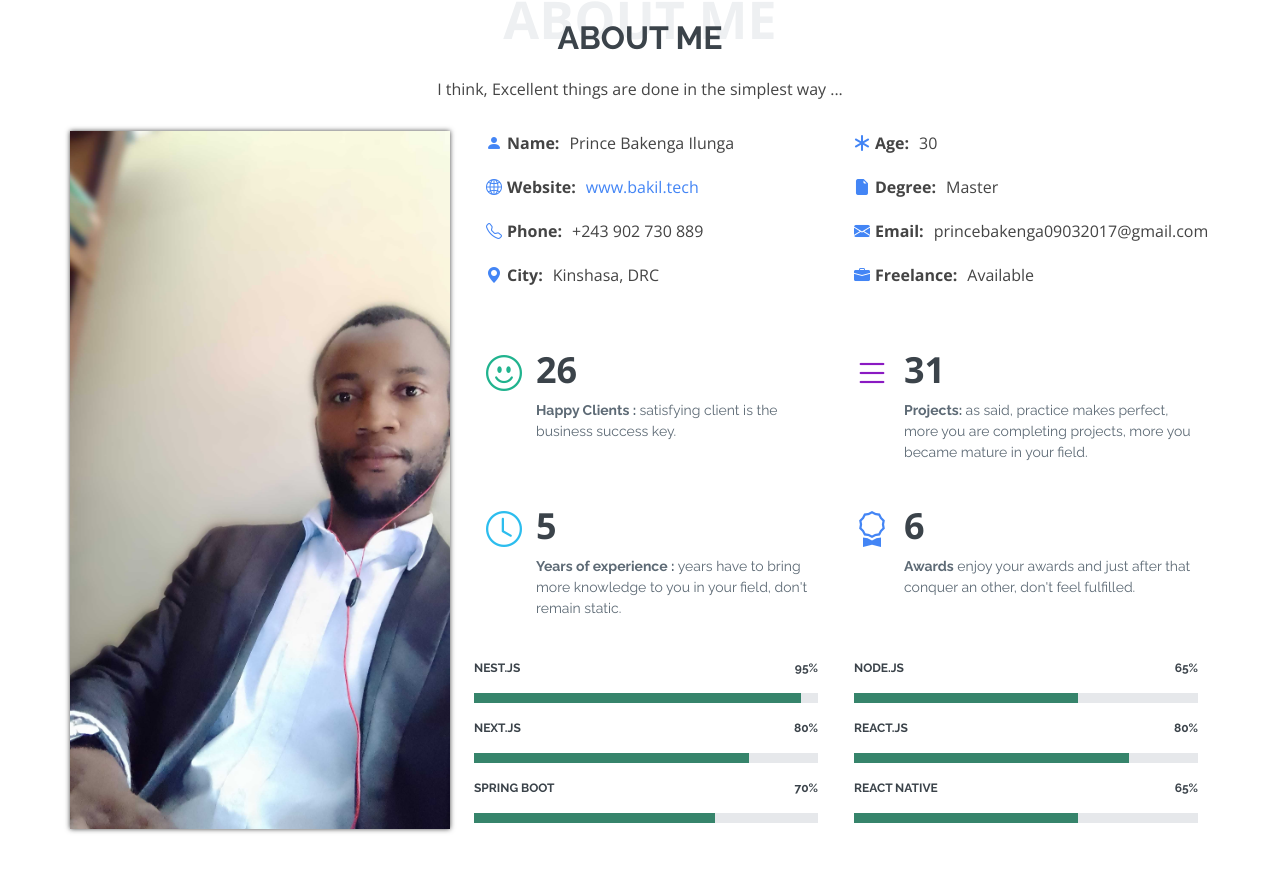
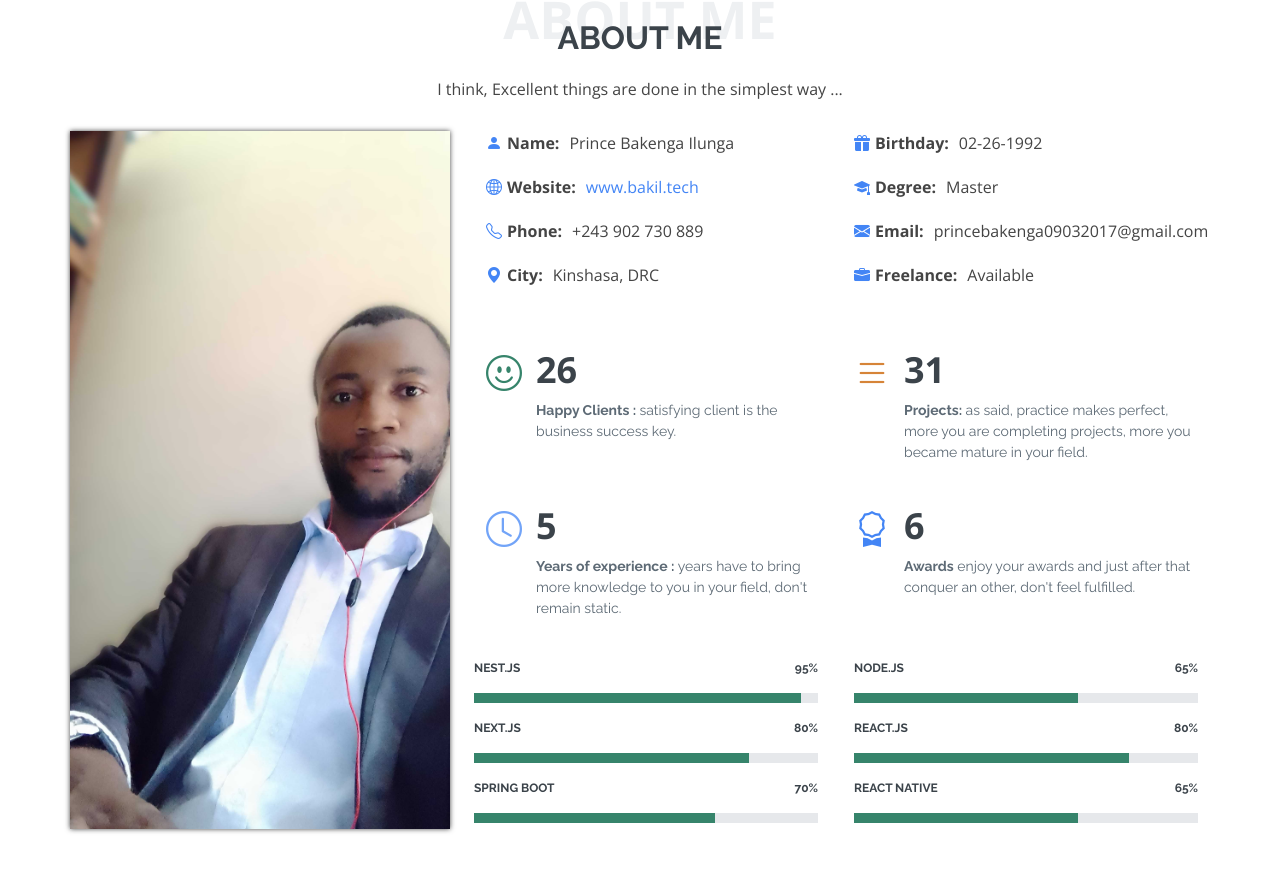
Before and after one commit to princebak/bip-pf1, a plain HTML site: page index.html in a window 1280 px wide. Shown: the part 871-1742 px from the top of the page. Drawn offline with nearby package versions, Linux system fonts and the light colour scheme.

Commit message:
icons color changed

```diff
--- a/index.html
+++ b/index.html
@@ -117,8 +117,8 @@
                 </div>
                 <div class="col-lg-6">
                   <ul>
-                    <li><i class="bi bi-asterisk"></i> <strong>Age:</strong> <span>30</span></li>
-                    <li><i class="bi bi-file-earmark-fill"></i> <strong>Degree:</strong> <span>Master</span></li>
+                    <li><i class="bi bi-gift-fill"></i> <strong>Birthday:</strong> <span>02-26-1992</span></li>
+                    <li><i class="bi bi-mortarboard-fill"></i> <strong>Degree:</strong> <span>Master</span></li>
                     <li><i class="bi bi-envelope-fill"></i> <strong>Email:</strong> <span>princebakenga09032017@gmail.com</span></li>
                     <li><i class="bi bi-briefcase-fill"></i> <strong>Freelance:</strong> <span>Available</span></li>
                   </ul>
@@ -127,7 +127,7 @@
               <div class="row mt-n4">
                 <div class="col-md-6 mt-5 d-md-flex align-items-md-stretch">
                   <div class="count-box">
-                    <i class="bi bi-emoji-smile" style="color: #20b38e;"></i>
+                    <i class="bi bi-emoji-smile" style="color: #36846B;"></i>
                     <span data-purecounter-start="0" data-purecounter-end="26" data-purecounter-duration="1" class="purecounter"></span>
                     <p><strong>Happy Clients : </strong> satisfying client is the business success key.</p>
                   </div>
@@ -135,7 +135,7 @@
 
                 <div class="col-md-6 mt-5 d-md-flex align-items-md-stretch">
                   <div class="count-box">
-                    <i class="bi bi-list" style="color: #8a1ac2;"></i>
+                    <i class="bi bi-list" style="color: #D68438;"></i>
                     <span data-purecounter-start="0" data-purecounter-end="31" data-purecounter-duration="1" class="purecounter"></span>
                     <p><strong>Projects: </strong> as said, practice makes perfect, more you are completing projects, more you became mature in your field.</p>
                   </div>
@@ -143,7 +143,7 @@
 
                 <div class="col-md-6 mt-5 d-md-flex align-items-md-stretch">
                   <div class="count-box">
-                    <i class="bi bi-clock" style="color: #2cbdee;"></i>
+                    <i class="bi bi-clock" style="color: #72a4f8;"></i>
                     <span data-purecounter-start="0" data-purecounter-end="5" data-purecounter-duration="1" class="purecounter"></span>
                     <p><strong>Years of experience : </strong> years have to bring more knowledge to you in your field, don't remain static.</p>
                   </div>
```
